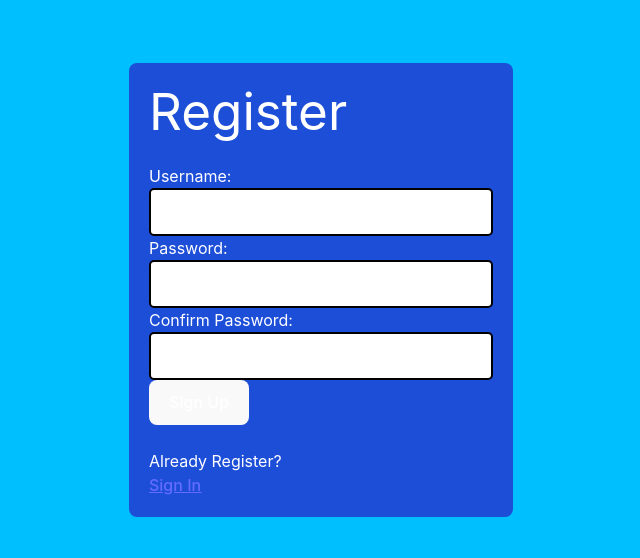
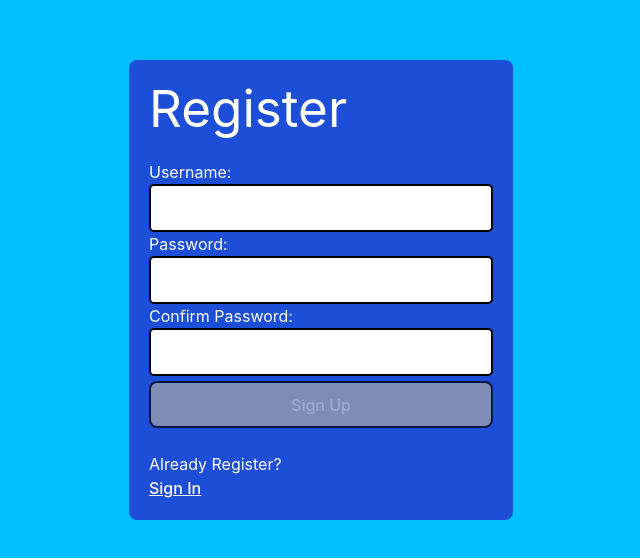
Before and after one commit to Kasraco/react-native-authentication-system, a React (Vite) app: page / in a window 1280 px wide. Shown: the part 110-668 px from the top of the page, without its empty margins (319-959 px from the left). Built offline with nearby package versions, Linux system fonts and the light colour scheme.

Commit message:
Updated styles for validation indicators and button states

```diff
--- a/src/index.css
+++ b/src/index.css
@@ -15,8 +15,9 @@
 }
 
 .valid {
-  color: green;
+  color: rgb(66, 242, 66);
   display: inline;
+  margin-left: 5px;
 }
 .hide {
   color: red;
@@ -68,7 +69,7 @@ input[type="password"] {
 
 a {
   font-weight: 500;
-  color: #646cff;
+  color: white;
   text-decoration: inherit;
 }
 a:hover {
@@ -91,7 +92,9 @@ h1 {
 
 button {
   border-radius: 8px;
-  border: 1px solid transparent;
+  width: 100%;
+  border: 2px solid black;
+  margin-top: 5px;
   padding: 0.6em 1.2em;
   font-size: 1em;
   font-weight: 500;
@@ -99,6 +102,7 @@ button {
   background-color: #1a1a1a;
   cursor: pointer;
   transition: border-color 0.25s;
+  color: black;
 }
 button:hover {
   border-color: #646cff;
@@ -108,13 +112,20 @@ button:focus-visible {
   outline: 4px auto -webkit-focus-ring-color;
 }
 
+button:disabled {
+  background-color: #a9a9a9; /* رنگ پس‌زمینه دکمه غیرفعال */
+  color: #d3d3d3; /* رنگ متن دکمه غیرفعال */
+  cursor: not-allowed; /* نشانگر ماوس غیرفعال */
+  opacity: 0.7; /* کاهش شفافیت */
+}
+
 @media (prefers-color-scheme: light) {
   :root {
     color: #213547;
     background-color: #ffffff;
   }
   a:hover {
-    color: #747bff;
+    color: white;
   }
   button {
     background-color: #f9f9f9;
```
